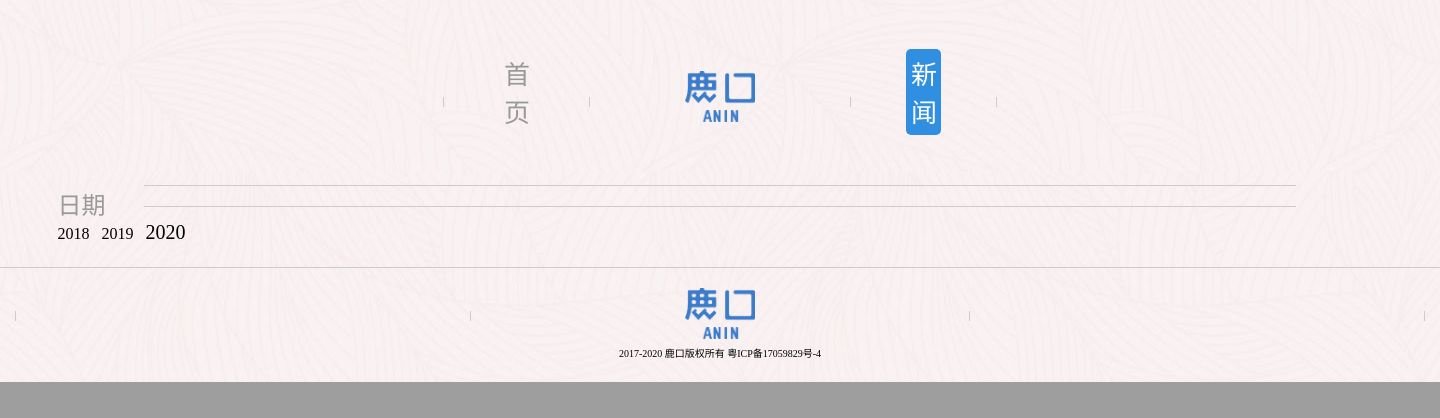
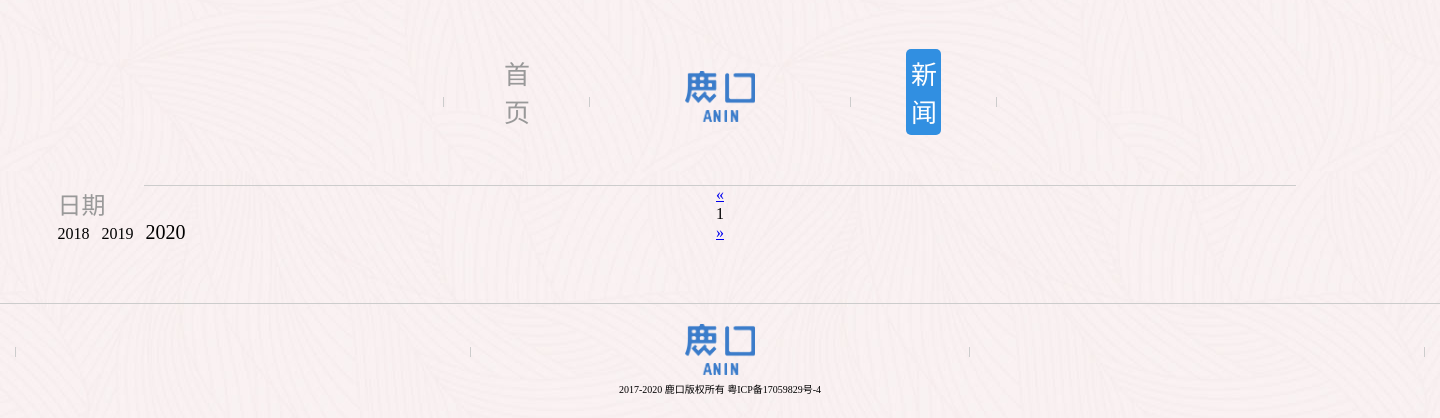
Before and after one commit to MarcWong/lukou, a Django app: page /news/ in a window 1440 px wide. Shown: the part 501-919 px from the top of the page. Before the commit the page ends 883 px from the top, so only its background shows below. Run offline with Django 3.2, Linux system fonts and the light colour scheme; data that the repository does not hold is empty; some web fonts are replaced.

Commit message:
增加分页

```diff
--- a/home/views.py
+++ b/home/views.py
@@ -4,6 +4,7 @@ from django.shortcuts import render, render_to_response
 from django.http import HttpResponse, JsonResponse
 from .models import News,Tdk
 from django.views.decorators.csrf import csrf_exempt
+from django.core.paginator import Paginator, EmptyPage, PageNotAnInteger
 import markdown
 # Create your views here.
 
@@ -17,33 +18,35 @@ def index(request):
 @csrf_exempt
 def news(request):
 
-    try:
-        curpage = int(request.POST.get('pageIndex', '1'))
-        pagesize = int(request.POST.get('pageSize', '5'))
-        year = request.POST.get('year','2019')
+    year = request.GET.get('years','2019')
 
-    except ValueError:
-        curpage = 1
+    news_data = News.objects.filter(time__year=year).all().order_by('-update_time')
+    paginator = Paginator(news_data, 2)
+    page_num = request.GET.get('page', 1)  # 获取url的页码参数。GET返回字典，page_num默认为1
+    page_of_blogs = paginator.get_page(page_num)
+    print(page_of_blogs)
+    current_page_num = page_of_blogs.number  # 获取当前页码
+    # 获取前后各页
+    page_range = list(range(max(current_page_num - 2, 1), current_page_num)) + list(
+        range(current_page_num, min(current_page_num + 2, paginator.num_pages) + 1))
+    # 加上省略号
+    if page_range[0] - 1 >= 2:
+        page_range.insert(0, '...')
+    if page_range[-1] != paginator.num_pages:
+        page_range.append(paginator.num_pages)
+    #  加上首尾页码
+    if page_range[0] != 1:
+        page_range.insert(0, 1)
+    if page_range[-1] != paginator.num_pages:
+        page_range.append(paginator.num_pages)
 
-    startPos = (curpage - 1) * pagesize
-    endPos = startPos + pagesize
+    context = {}
+    context['res'] = page_of_blogs.object_list
+    context['page_of_blogs'] = page_of_blogs
+    context['page_range'] = page_range
 
-    news_data = News.objects.filter(time__year=year).all()[startPos:endPos]
-    print(news_data)
-    json_list = []
-    for item in news_data:
-        print(item)
-        json_dict = {}
-        json_dict["title"] = item.title
-        json_dict["id"] = item.id
-        json_dict["digest"] = item.digest
-        json_dict["img"] = str(item.img)
-        json_dict["url"] = item.url
-        json_dict["time"] = str(item.time.strftime("%Y-%m-%d"))
-        json_list.append(json_dict)
-    # print(json_list)
-    return render(request, 'news.html', {"res":json_list})
-    # return HttpResponse(json.dumps(json_list), content_type="application/json")
+    return render(request, 'news.html', context)
+    # return render(request, 'news.html', {"res":json_list,'page_range': page_range})
 
 def new_markdown(request):
     id = request.GET['id']
--- a/templates/news.html
+++ b/templates/news.html
@@ -1,5 +1,4 @@
 {% extends 'base.html' %}
-
 {% block content %}
 <div style="margin:10px auto;font-size: 26px;display: table;">
   <div class="line"></div>
@@ -48,12 +47,35 @@
   </div>
   {% endfor %}
 
-  <div class="num" style="display: block;">
-    <div class="page" id="Page" style="justify-content: center;align-items: center;display: flex;"></div>
-  </div>
-  <div class="bottom_line" style="width: 80%;height: 1px;background-color: #cccccc;margin-left: 10%;margin-top: 20px;"></div>
+{#  <div class="num" style="display: block;">#}
+{#    <div class="page" id="Page" style="justify-content: center;align-items: center;display: flex;"></div>#}
+{#  </div>#}
+{#  <div class="bottom_line" style="width: 80%;height: 1px;background-color: #cccccc;margin-left: 10%;margin-top: 20px;"></div>#}
+<div class="paginator" style=" text-align: center;">
+    <ul class="pagination">
+        <li>
+            {# 上一页 #}
+            <a href="#">&laquo;</a>
+        </li>
+        {# 页码 #}
+        {% for page_num in page_range %}
+            {% if page_num == page_of_blogs.number %}
+                <li class="active"><span>{{ page_num }}</span></li>
+            {% else %}
+                {% if page_num == '...' %}
+                    <li><span>{{ page_num }}</span></li>
+                {% else %}
+                    <li><a href="{% url 'news' %}?page={{ page_num }}&year=2019">{{ page_num }}</a></li>
+                {% endif %}
+
+            {% endif %}
+        {% endfor %}
+        <li>
+            {# 下一页 #}
+           <a href="#">&raquo;</a>
+        </li>
+    </ul>
 </div>
-
 {% endblock %}
 
 
```
